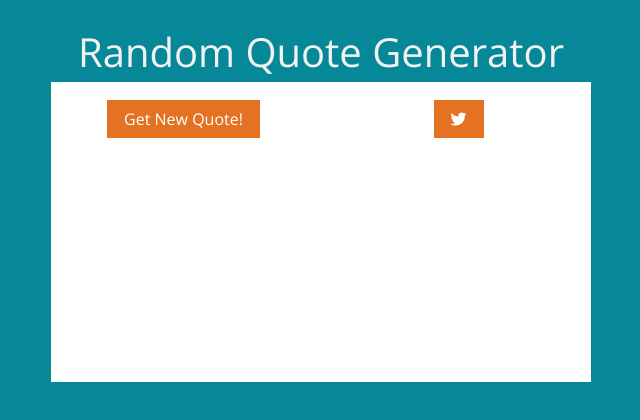
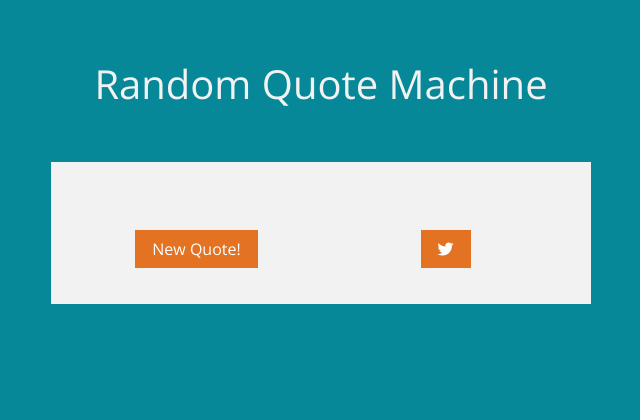
Before and after one commit to MarkFSkinner/random-quote-machine, a plain HTML site: page index.html in a window 1280 px wide. Shown: the whole page, without its empty margins (319-959 px from the left). Drawn offline with nearby package versions, Linux system fonts and the light colour scheme; no server answers.

Commit message:
Update style, padding & margins

```diff
--- a/index.html
+++ b/index.html
@@ -14,7 +14,7 @@
     <div class="container text-center">
       <div class="row">
         <div id="title" class="col-12">
-          <h1>Random Quote Generator</h1>
+          <h1>Random Quote Machine</h1>
         </div>
       </div>
       <div class="row">
@@ -24,7 +24,7 @@
             <h5 id="author" class="text-right"></h5>
             <div id='button-container' class='row'>
               <div class="col-6">
-                <button type="button" id="quote-generator" class="btn btn-custom">Get New Quote!</button>
+                <button type="button" id="quote-generator" class="btn btn-custom">New Quote!</button>
               </div>
               <div class="col-6">
                 <a class="button" id="tweet-btn" target="_blank">
--- a/scss/styles.scss
+++ b/scss/styles.scss
@@ -9,9 +9,12 @@ body {
 }
 
 .container {
-  //background-color: #fff;
   min-height: 31.25rem;
   margin-top: 1.875rem;
+}
+
+#title {
+  margin-top: 2rem;
 }
 
 h1 {
@@ -19,24 +22,16 @@ h1 {
 }
 
 #quote-box {
-  background-color: #fff;
+  background-color: hsl(0, 0%, 95%);
   color: $primary-color;
-  //border: 0.1875rem dotted #1b95e0;
-  //border-radius: 5px;
-  height: 18.75rem;
-  margin-bottom: 0.625rem;
-  padding: 0.625rem;
+  margin-top: 3rem;
+  margin-bottom: 1rem;
+  padding: 2.25rem;
 }
 
-/*#quote-generator {
-  background-color: #1b95e0;
-  font-size: 0.8125rem;
-  margin-bottom: 0.3125rem;
+#button-container {
+  margin-top: 2rem;
 }
-
-#quote-generator:hover {
-  background-color: #0c7abf;
-}*/
 
 .btn-custom {
   border-radius: 0rem;
```
Also changed, not shown: css/styles.css, 1 other file.
